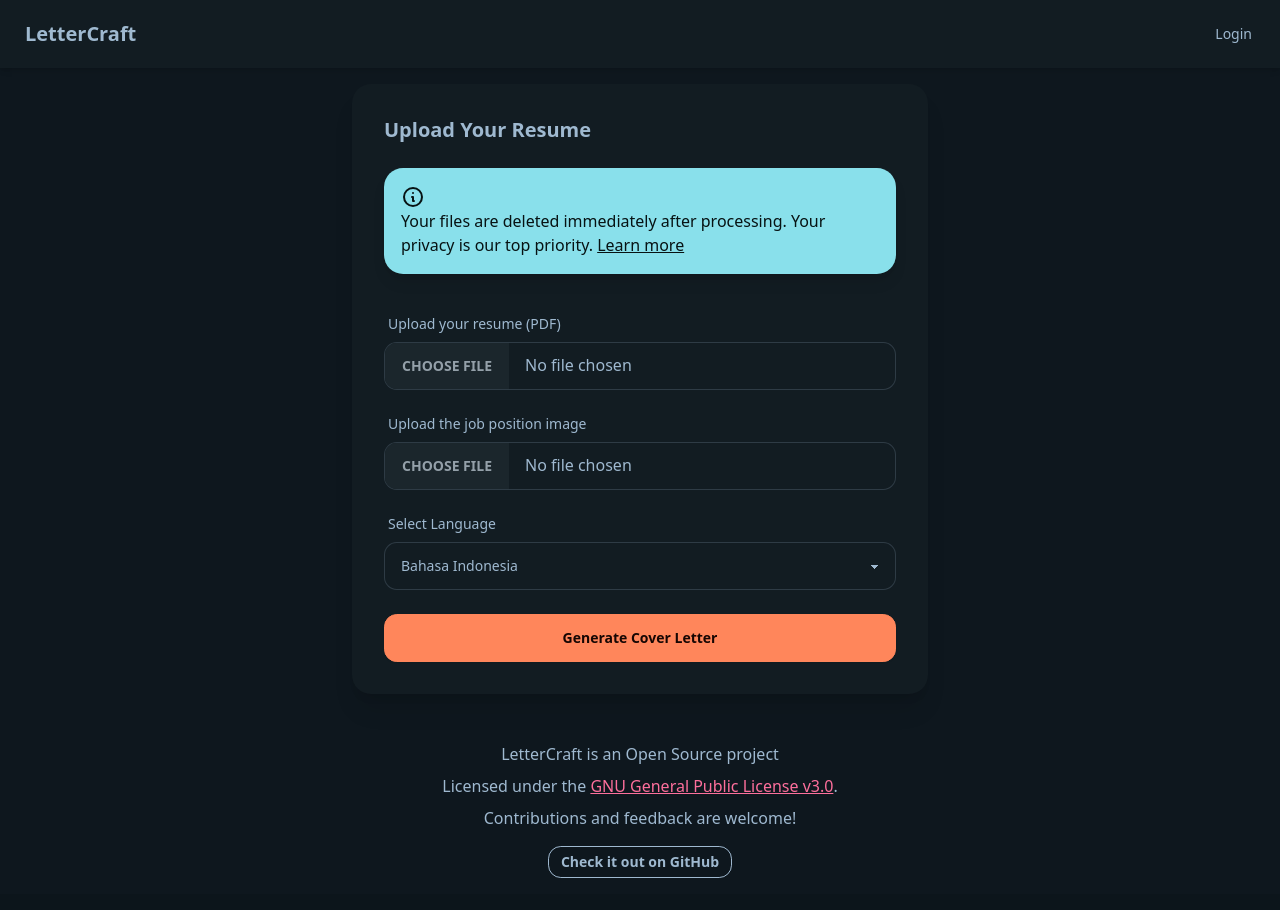
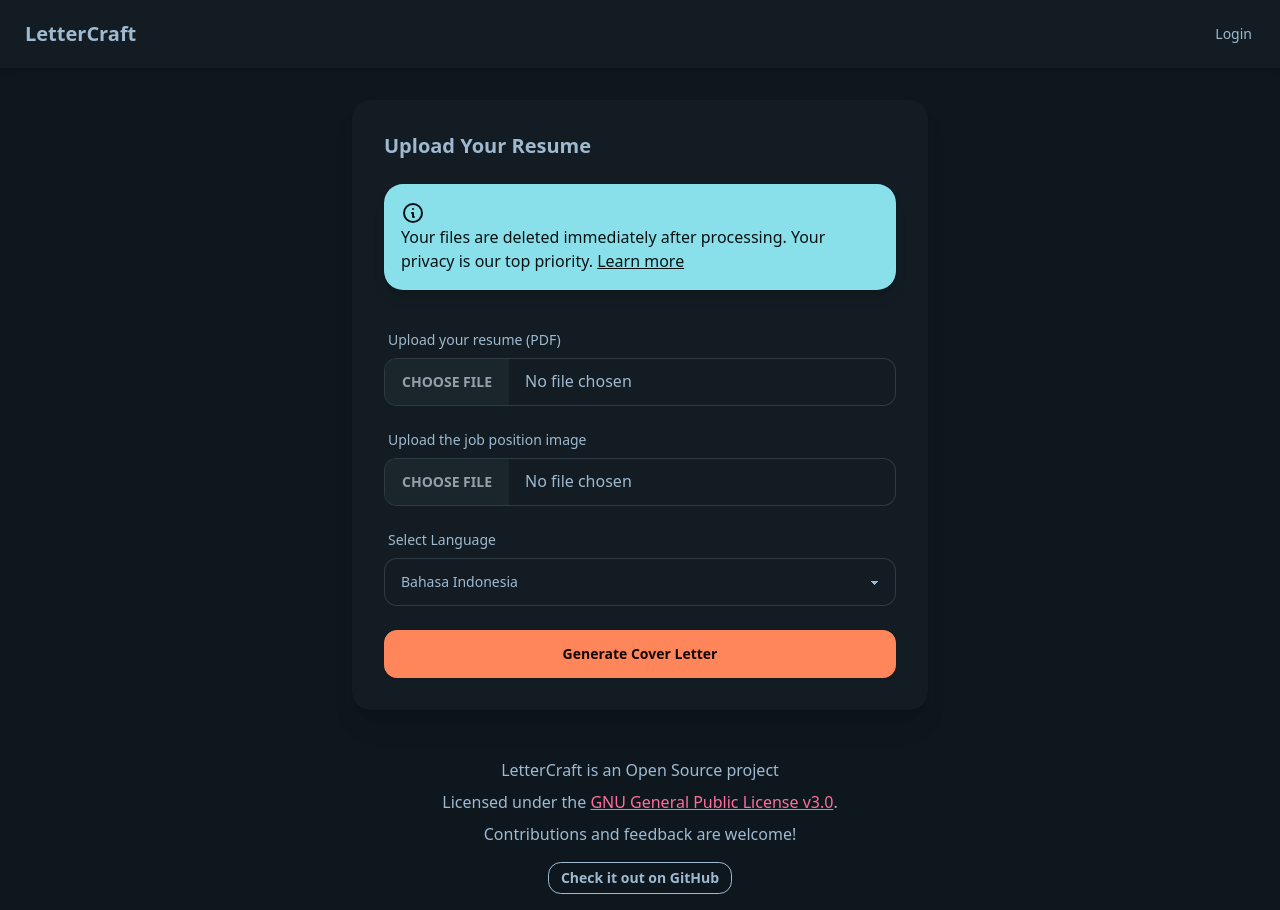
Before and after one commit to hafizhlf/resume-to-coverletter, a Django app: page / in a window 1280 px wide. Before the commit the page ends 878 px from the top, so only its background shows below. Run offline with Django 5.2, Linux system fonts and the light colour scheme; some libraries are stand-ins or nearby versions.

Commit message:
Adjust main content margin for better layout
Increased the top margin of the main content area to improve visual spacing. This enhancement ensures a more balanced layout and better usability on the cover letter page.

```diff
--- a/coverletter/templates/coverletter/index.html
+++ b/coverletter/templates/coverletter/index.html
@@ -36,7 +36,7 @@
         </nav>
 
         <!-- Main Content -->
-        <main class="container mx-auto p-4">
+        <main class="container mx-auto p-4 mt-4">
             <section class="max-w-xl mx-auto">
                 <!-- File Upload Card -->
                 <div class="card bg-base-100 shadow-xl mb-8">
```
